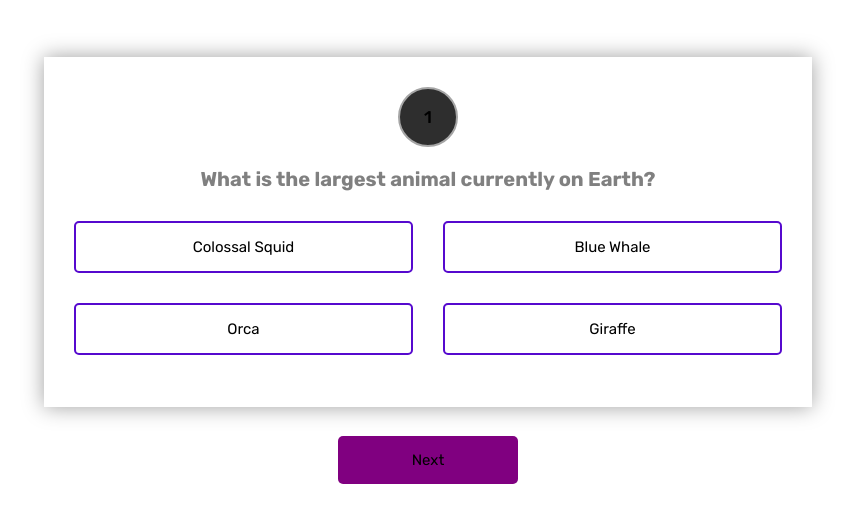
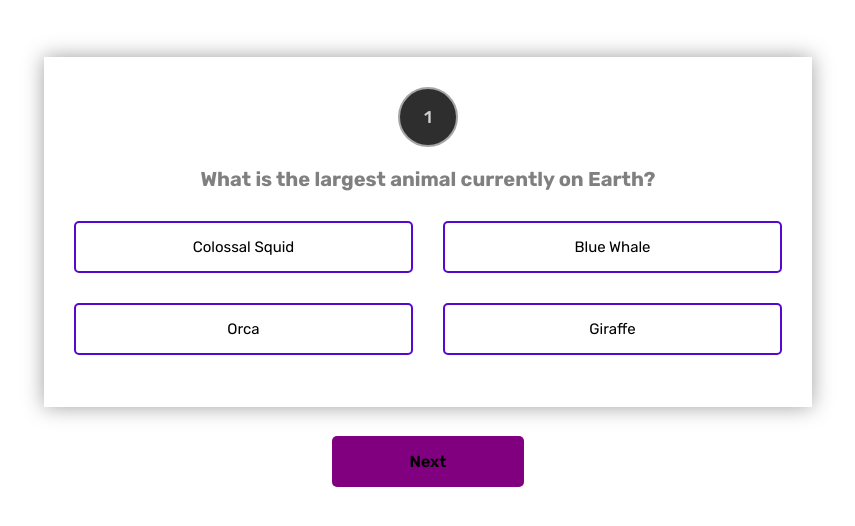
Before and after one commit to otizgit/CapaQuizApp, a plain HTML site: page index.html in a window 1280 px wide. Shown: the part 44-570 px from the top of the page, without its empty margins (212-1067 px from the left). Drawn offline with Linux system fonts and the light colour scheme; a web font is replaced by a local one.

Commit message:
tweak UI

```diff
--- a/style.css
+++ b/style.css
@@ -62,7 +62,7 @@ body {
     display: grid;
     border: 2px solid rgb(165, 165, 165);
     place-items: center;
-    color: black;
+    color: rgb(209, 209, 209);
     font-weight: 500;
     margin-inline: auto;
     margin-bottom: 2rem;
@@ -101,7 +101,9 @@ button {
     padding-block: 1em;
     background-color: purple;
     border: unset;
-    font-size: 1.5rem;
+    font-size: 1.6rem;
+    font-weight: 600;
+    color: black;
 }
 .toggles button:hover {
     background-color: rgb(109, 0, 109);
```
